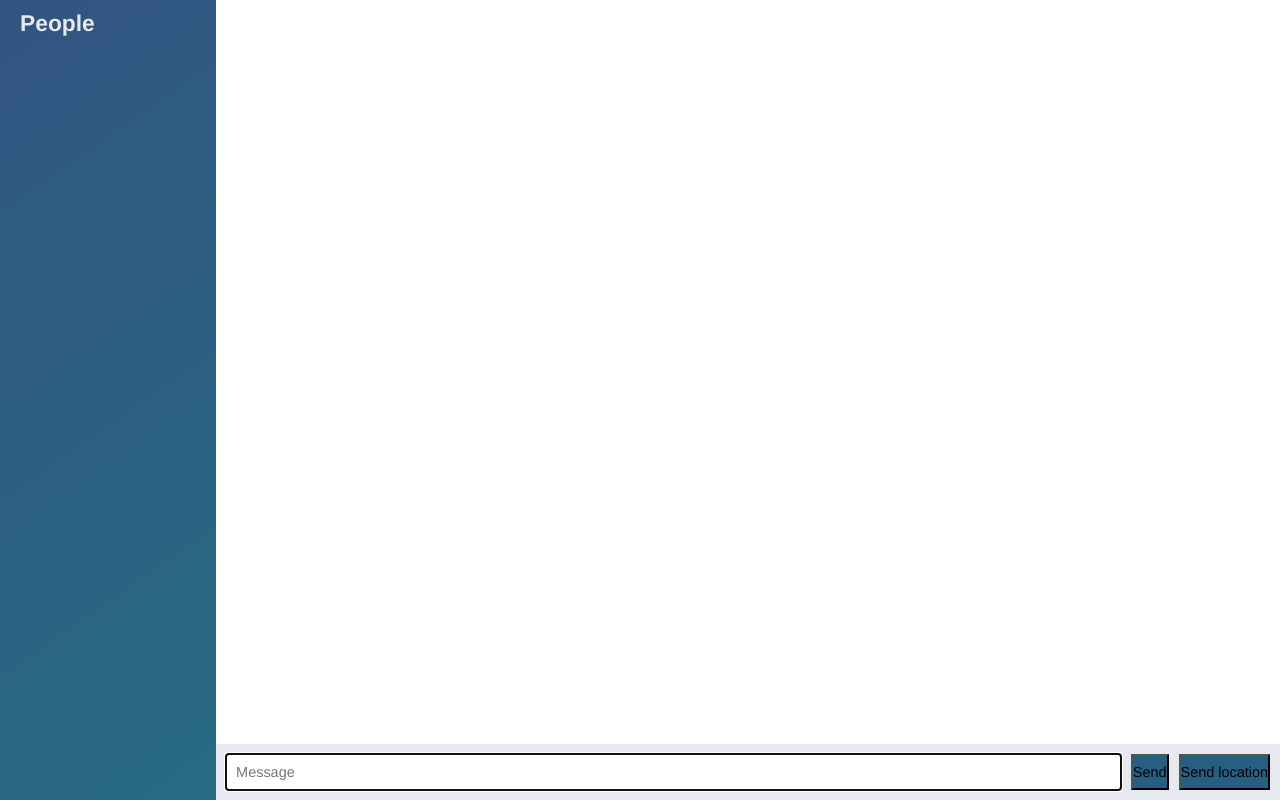
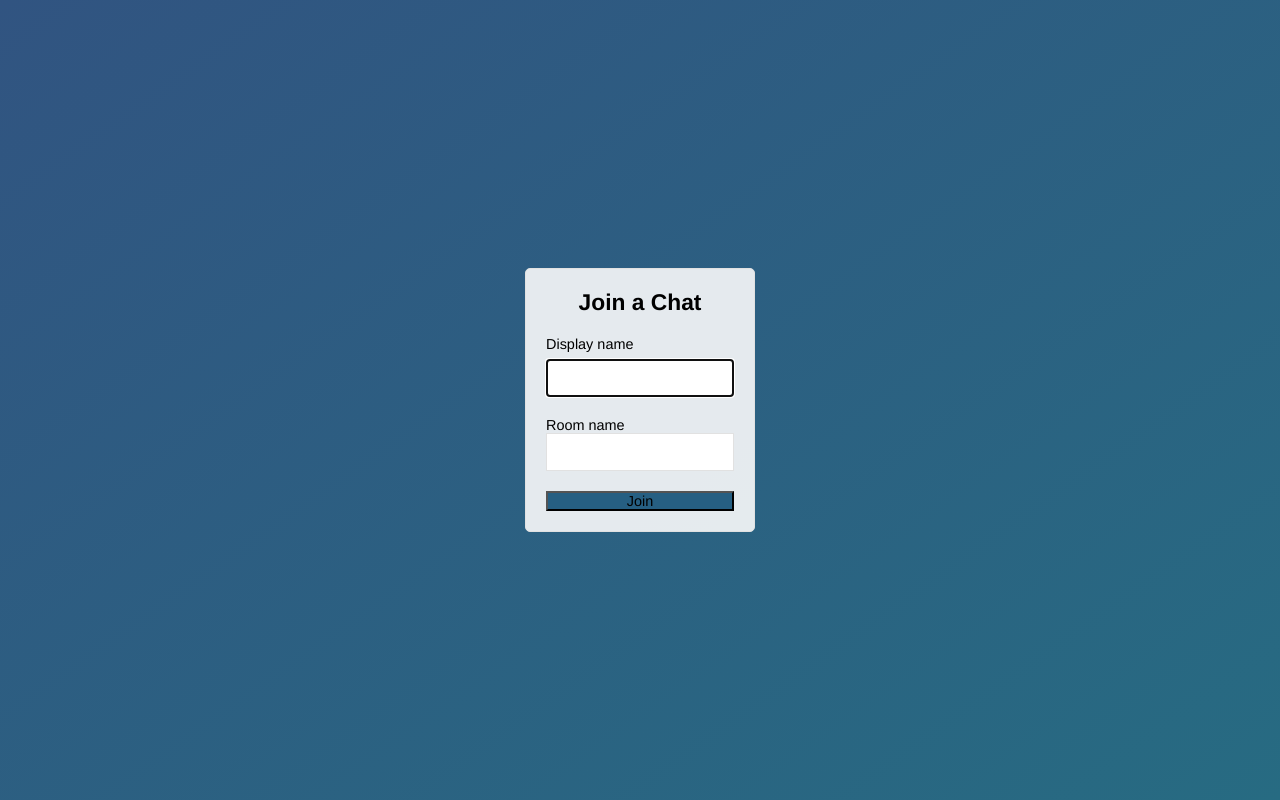
Before and after one commit to momulin/node-chat-app, a website: page public/index.html in a window 1280 px wide. Drawn offline with nearby package versions, Linux system fonts and the light colour scheme; no server answers.

Commit message:
Add join page that submits to chat.html

```diff
--- a/public/index.html
+++ b/public/index.html
@@ -2,56 +2,29 @@
 <html>
 <head>
   <meta charset="utf-8">
+  <title>Join | ChatApp</title>
+  <meta name="viewport" content="width=device-width, initial-scale=1, user-scalable=no">
   <link rel="stylesheet" href="/css/style.css">
 </head>
-
-  <body class="chat">
-
-    <div class="chat__sidebar">
-      <h3>People</h3>
-      <div id="users"></div>
+<body>
+  <body class="centered-form">
+    <div class="centered-form__form">
+      <form action="/chat.html">
+        <div class="form-field">
+            <h3>Join a Chat</h3>
+        </div>
+        <div class="form-field">
+            <label>Display name</label>
+            <input type="text" name="name" autofocus/>
+        </div>
+        <div class="form-field">
+            <lable>Room name</lable>
+            <input type="text" name="room"/>
+        </div>
+        <div class="form-field">
+          <button>Join</button>
+        </div>
+      </form>
     </div>
-
-    <div class="chat__main">
-      <ol id="messages" class="chat__messages"></ol>
-
-      <div class="chat__footer">
-        <form id="message-form">
-          <input name="message" type="text" placeholder="Message" autofocus autocomplete="off"/>
-          <button>Send</button>
-        </form>
-        <button id = "send-location">Send location</button>
-      </div>
-    </div>
-
-    <script id="message-template" type="text/template">
-      <li class="message">
-        <div class="message__title">
-          <h4>{{from}}</h4>
-          <span>{{createAt}}</span>
-        </div>
-        <div class="message__body">
-          <p>{{text}}</p>
-        </div>
-      </li>
-    </script>
-
-    <script id="location-message-template" type="text/template">
-      <li class="message">
-        <div class="message__title">
-          <h4>{{from}}</h4>
-          <span>{{createAt}}</span>
-        </div>
-        <div class="message__body">
-          <a target="_blank" href="{{url}}">My current location</a>
-        </div>
-      </li>
-    </script>
-
-    <script src="/socket.io/socket.io.js"></script>
-    <script src="/js/libs/jquery-3.3.1.min.js"></script>
-    <script src="/js/libs/moment.js"></script>
-    <script src="/js/libs/mustache.js"></script>
-    <script src="/js/index.js"></script>
-  </body>
+</body>
 </html>
```
Also changed, not shown: public/chat.html (added, +59 -0 lines), public/js/chat.js (renamed from public/js/index.js).
